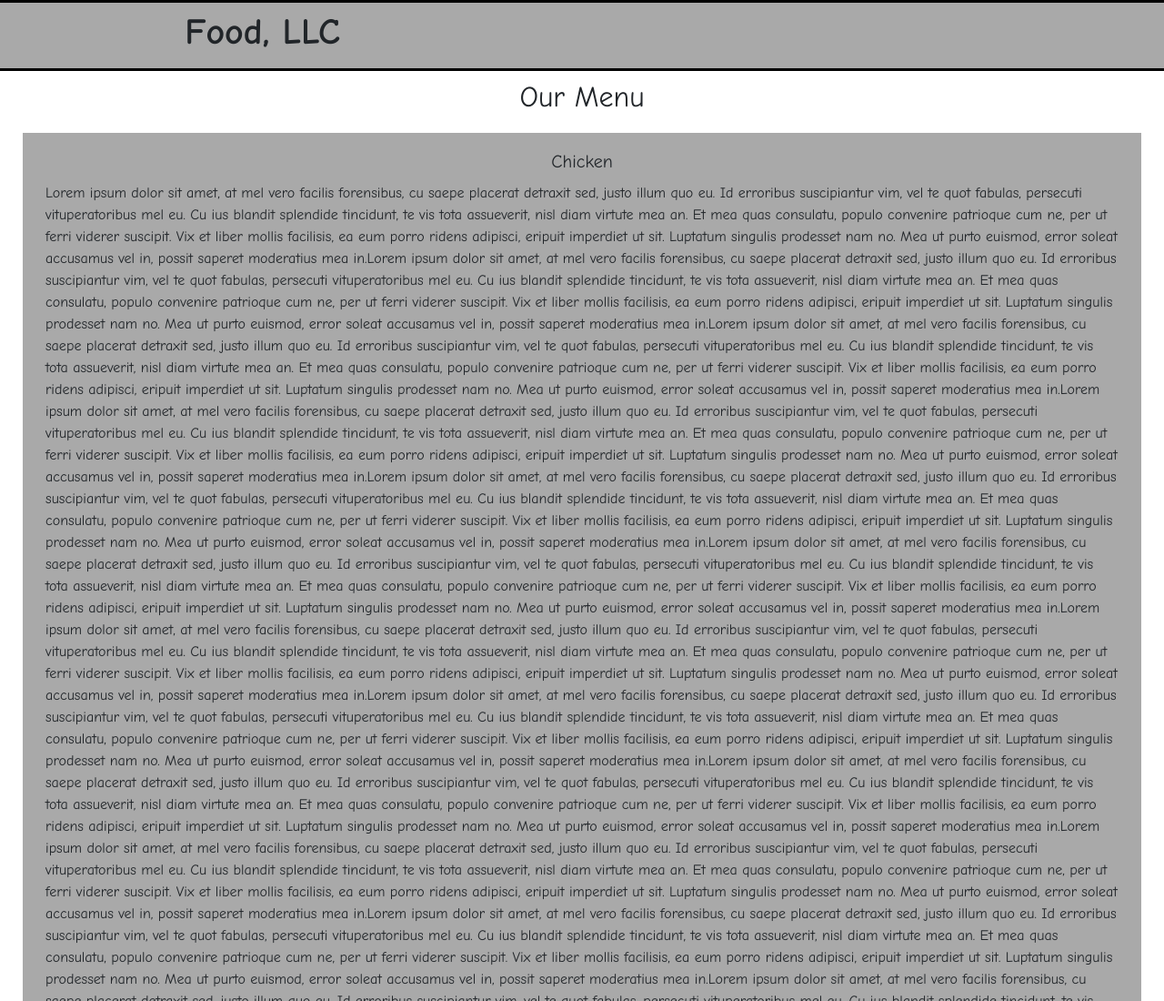
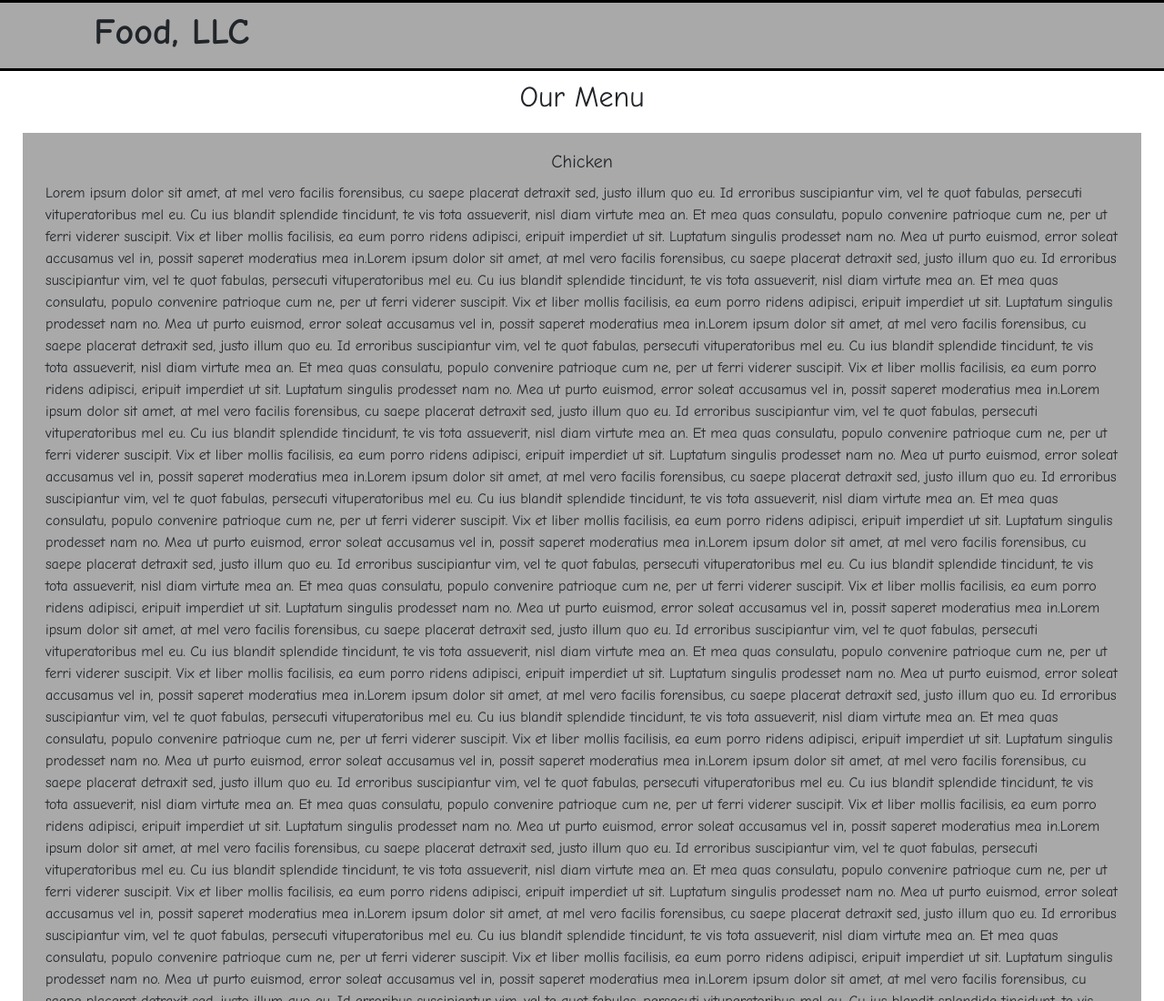
Before and after one commit to harshitay/Coursera-assignments, a plain HTML site: page module3/index.html in a window 1280 px wide. Shown: the top 1100 px of the page at 91% size. Drawn offline with Linux system fonts and the light colour scheme; files whose address does not match are found by name.

Commit message:
Some changes

```diff
--- a/module3/css/styles.css
+++ b/module3/css/styles.css
@@ -10,7 +10,7 @@
 	border-bottom: 3px solid black;
 }
 h1 {
-	margin-left: 15%;
+	margin-left: 7%;
 	font-weight: bolder;
 	position: relative;
 }
```
